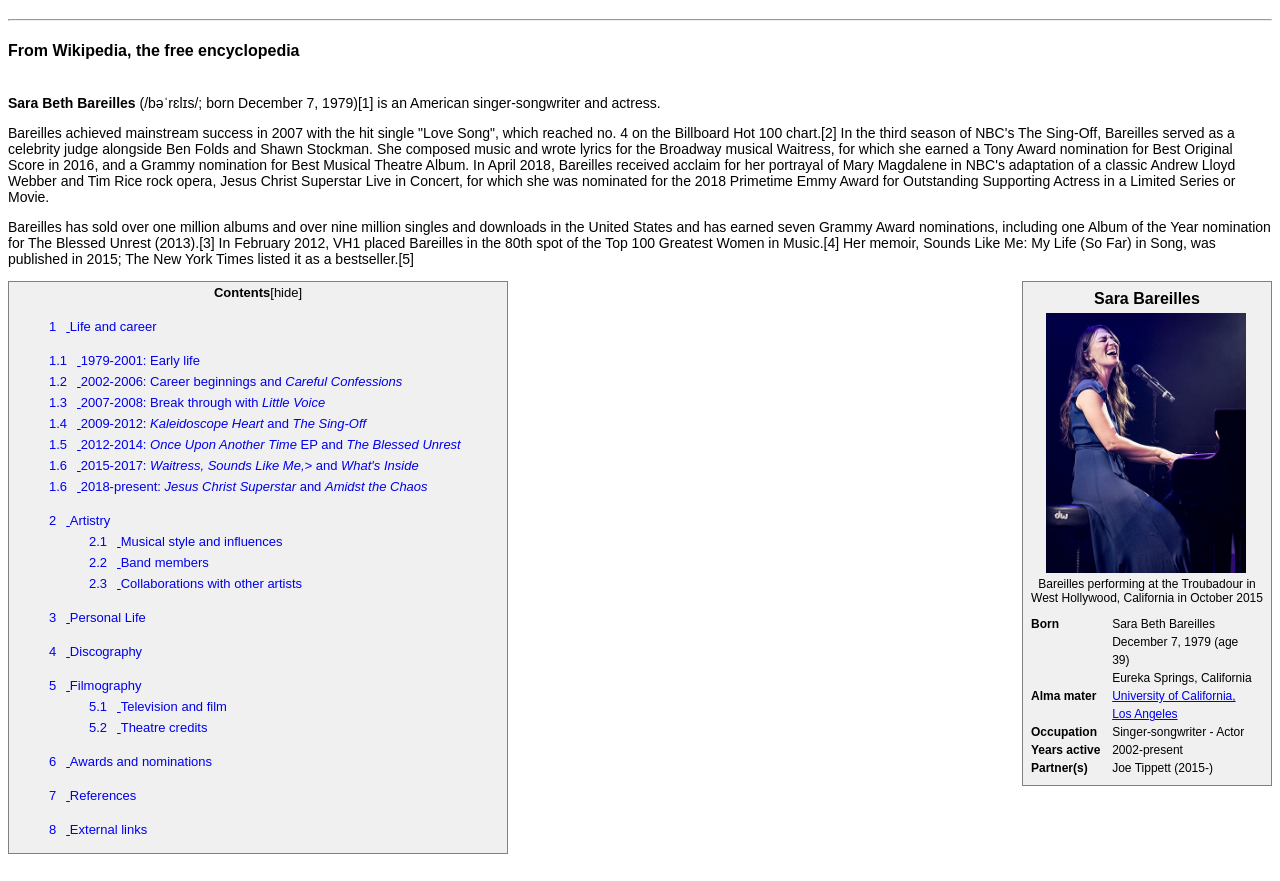
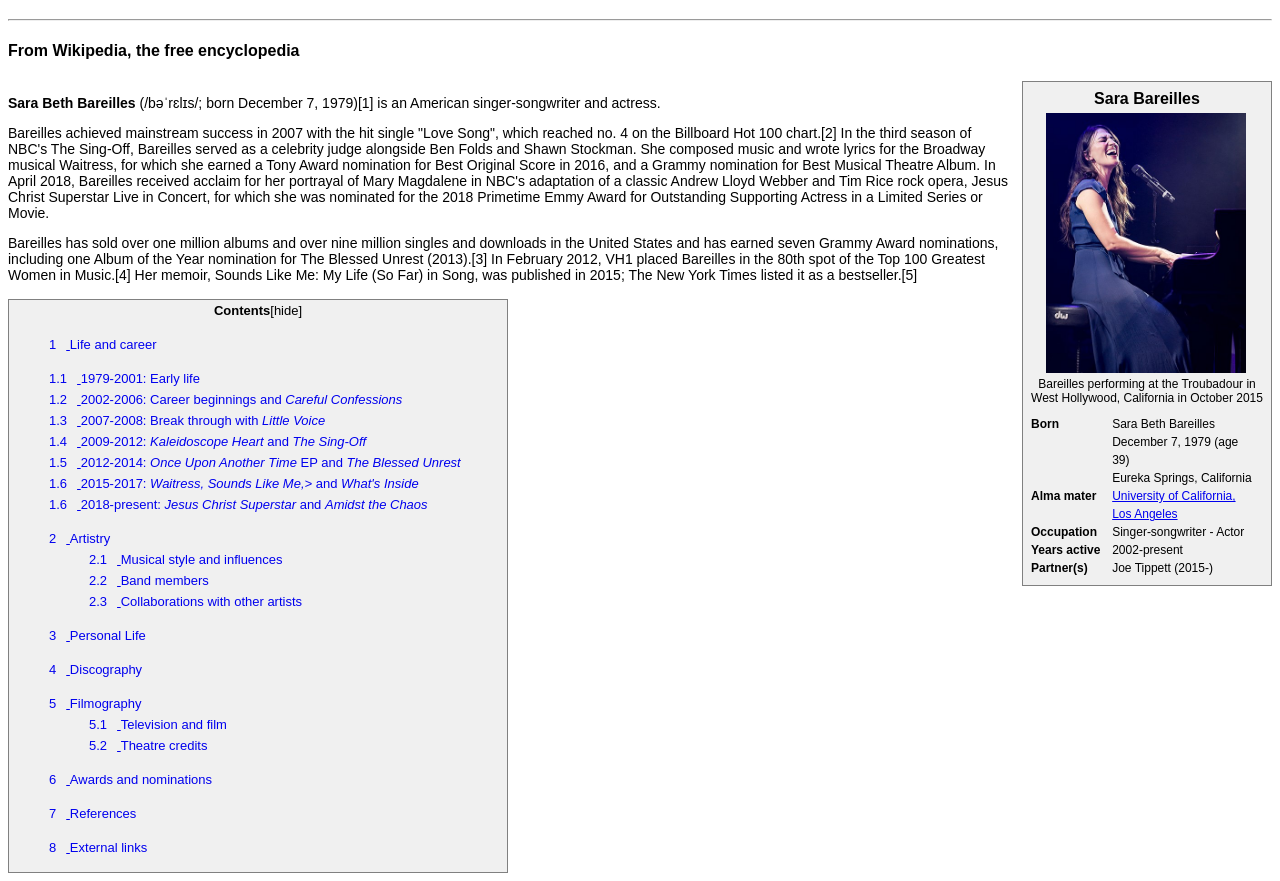
Before and after one commit to jessdold/saraBareilles, a plain HTML site: page index.html in a window 1280 px wide. Shown: the part 62-943 px from the top of the page. Before the commit the page ends 916 px from the top, so only its background shows below. Drawn offline with Linux system fonts and the light colour scheme.

Commit message:
Made main layout a grid display

```diff
--- a/main.css
+++ b/main.css
@@ -11,10 +11,17 @@ h1 {
     text-align: center;
 }
 
-/*
+
 .content {
-    display: inline-block;
-} */
+    display: grid;
+    grid-template-rows: auto;
+    grid-column-gap: 1%;
+    grid-template-areas:
+      "intro intro intro sidebar"
+      "intro intro intro sidebar"
+      "contentsBox contentsBox . sidebar"
+      "contentsBox contentsBox . .";
+}
 
 .contentsBox {
     box-sizing: border-box;
@@ -24,17 +31,17 @@ h1 {
     float: left;
     font-size: 13px;
     line-height: 21px;
+    grid-area: contentsBox;
 }
 
 .sidebar {
 
-    float: right;
-    display: inline-block;
     padding: 8px;
     box-sizing: border-box;
     width: 250px;
     border: 1px solid grey;
     background-color: rgb(240, 240, 240);
+    grid-area: sidebar;
 }
 
 .sidebarTitle {
@@ -61,9 +68,9 @@ h1 {
 }
 
 .intro {
-    display: inline-block;
     font-size: 14px;
     clear: both;
+    grid-area: intro;
 }
 
 .contentsSection {
```
Also changed, not shown: index.html (indentation only).
